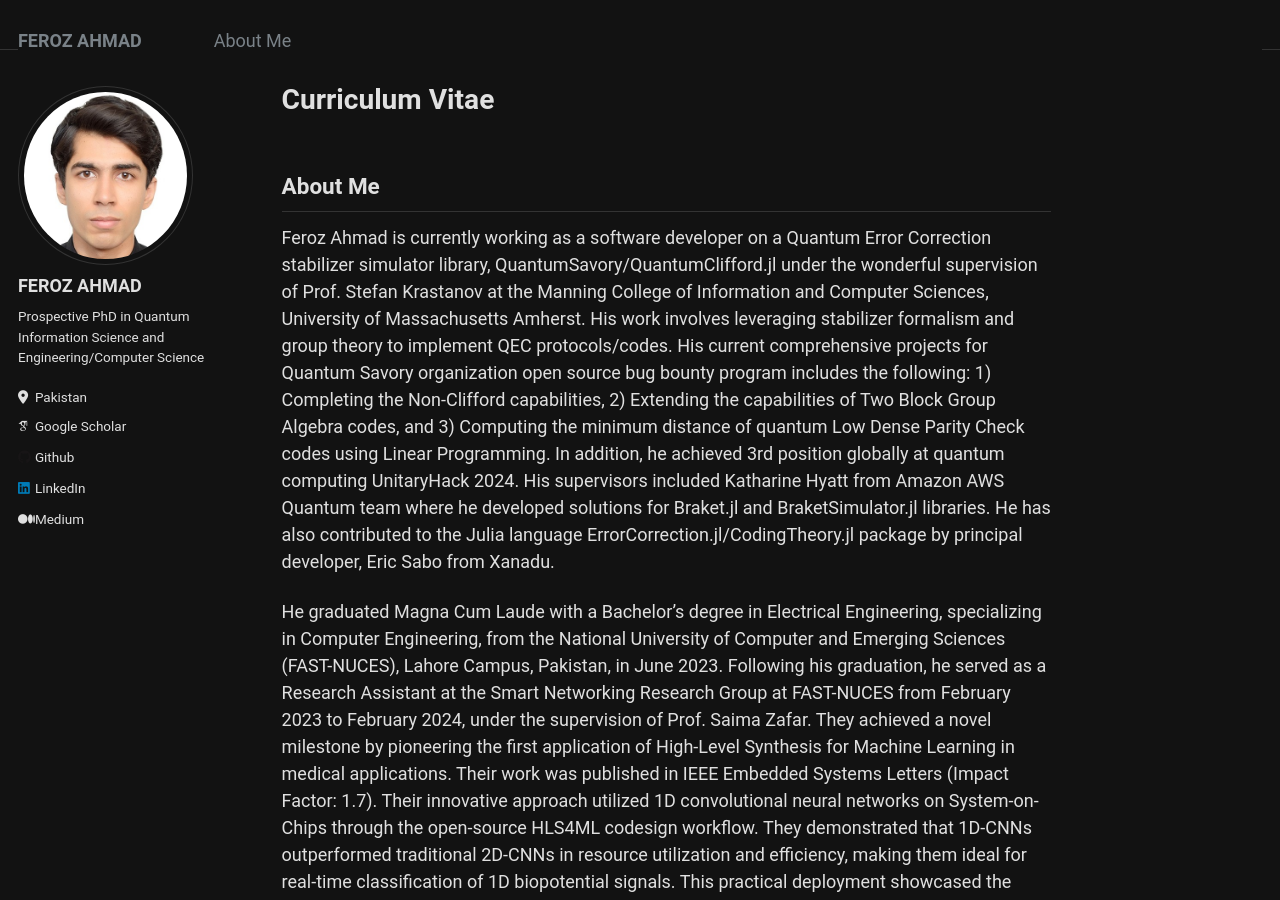
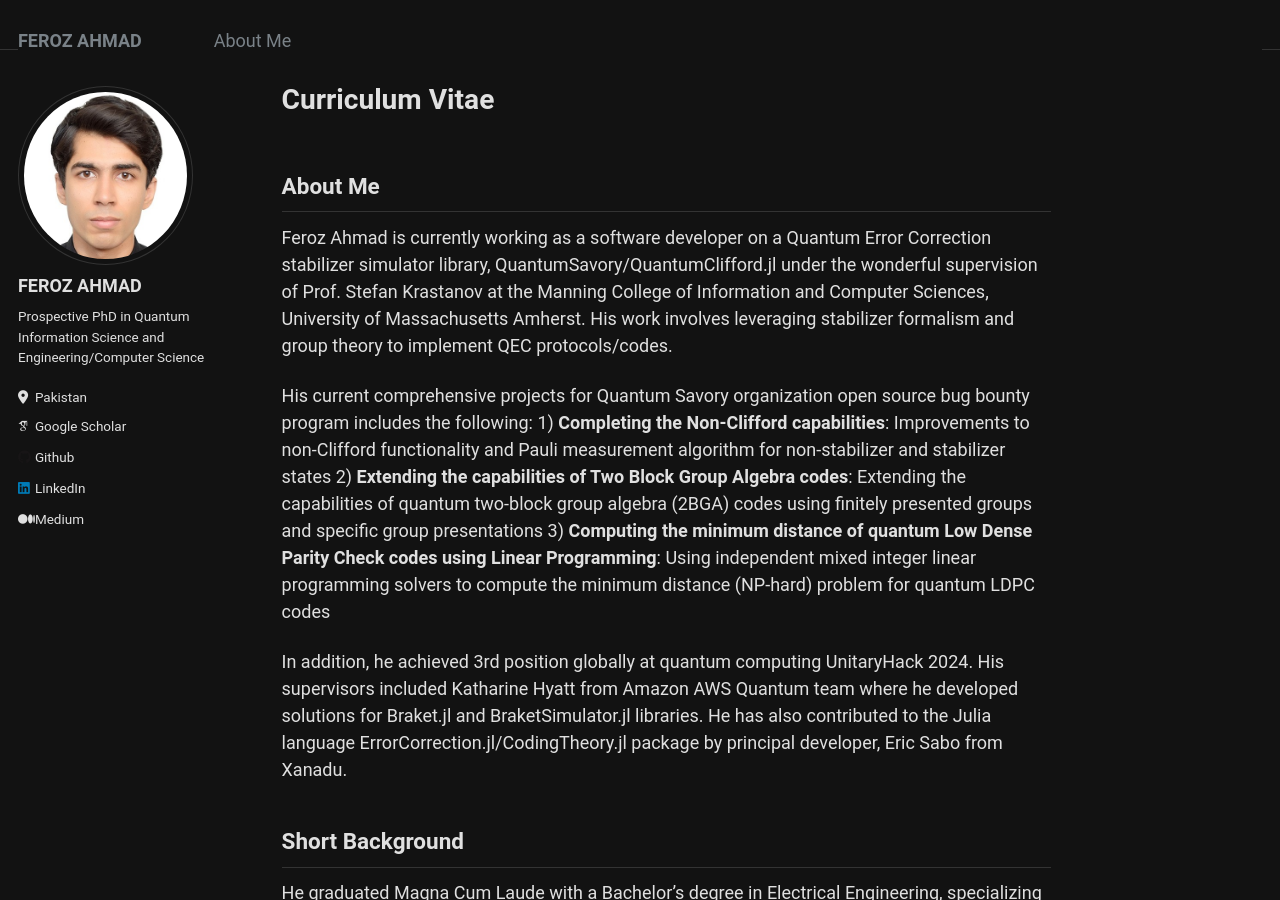
Before and after one commit to Fe-r-oz/Fe-r-oz.github.io, a Jekyll site: the page built from _pages/about.md, in a window 1280 px wide and 900 px high. Built offline with Jekyll 4.4.1, drawn with Linux system fonts in a browser that asks for light colours; some web fonts are replaced.

Commit message:
Update about.md

```diff
--- a/_pages/about.md
+++ b/_pages/about.md
@@ -10,8 +10,16 @@ redirect_from:
 
 ## About Me
 
-Feroz Ahmad is currently working as a software developer on a Quantum Error Correction stabilizer simulator library, QuantumSavory/QuantumClifford.jl under the wonderful supervision of Prof. Stefan Krastanov at the Manning College of Information and Computer Sciences, University of Massachusetts Amherst. His work involves leveraging stabilizer formalism and group theory to implement QEC protocols/codes. His current comprehensive projects for Quantum Savory organization open source bug bounty program includes the following: 1) Completing the Non-Clifford capabilities, 2) Extending the capabilities of Two Block Group Algebra codes, and 3) Computing the minimum distance of quantum Low Dense Parity Check codes using Linear Programming. In addition, he achieved 3rd position globally at quantum computing UnitaryHack 2024. His supervisors included Katharine Hyatt from Amazon AWS Quantum team where he developed solutions for Braket.jl and BraketSimulator.jl libraries. He has also contributed to the Julia language ErrorCorrection.jl/CodingTheory.jl package by principal developer, Eric Sabo from Xanadu.
+Feroz Ahmad is currently working as a software developer on a Quantum Error Correction stabilizer simulator library, QuantumSavory/QuantumClifford.jl under the wonderful supervision of Prof. Stefan Krastanov at the Manning College of Information and Computer Sciences, University of Massachusetts Amherst. His work involves leveraging stabilizer formalism and group theory to implement QEC protocols/codes.
 
+His current comprehensive projects for Quantum Savory organization open source bug bounty program includes the following:
+1) **Completing the Non-Clifford capabilities**: Improvements to non-Clifford functionality and Pauli measurement algorithm for non-stabilizer and stabilizer states
+2) **Extending the capabilities of Two Block Group Algebra codes**: Extending the capabilities of quantum two-block group algebra (2BGA) codes using finitely presented groups and specific group presentations
+3) **Computing the minimum distance of quantum Low Dense Parity Check codes using Linear Programming**: Using independent mixed integer linear programming solvers to compute the minimum distance (NP-hard) problem for quantum LDPC codes
+
+In addition, he achieved 3rd position globally at quantum computing UnitaryHack 2024. His supervisors included Katharine Hyatt from Amazon AWS Quantum team where he developed solutions for Braket.jl and BraketSimulator.jl libraries. He has also contributed to the Julia language ErrorCorrection.jl/CodingTheory.jl package by principal developer, Eric Sabo from Xanadu.
+
+## Short Background
 He graduated Magna Cum Laude with a Bachelor’s degree in Electrical Engineering, specializing in Computer Engineering, from the National University of Computer and Emerging Sciences (FAST-NUCES), Lahore Campus, Pakistan, in June 2023. Following his graduation, he served as a Research Assistant at the Smart Networking Research Group at FAST-NUCES from February 2023 to February 2024, under the supervision of Prof. Saima Zafar. They achieved a novel milestone by pioneering the first application of High-Level Synthesis for Machine Learning in medical applications. Their work was published in IEEE Embedded Systems Letters (Impact Factor: 1.7). Their innovative approach utilized 1D convolutional neural networks on System-on-Chips through the open-source HLS4ML codesign workflow. They demonstrated that 1D-CNNs outperformed traditional 2D-CNNs in resource utilization and efficiency, making them ideal for real-time classification of 1D biopotential signals. This practical deployment showcased the scalability and effectiveness of the proposed methodology, significantly contributing to the advancement of cardiac healthcare solutions. Furthermore, this project marked the first real-world use case of HLS4ML beyond its origins in particle physics, adapting it for embedded systems across various 1D signal-processing applications.
 ## Education
 * B.S. in Electrical Engineering, National University of Computer and Emerging Sciences, in Lahore, Punjab, PK, Fall 2019 - Spring 2023
```
